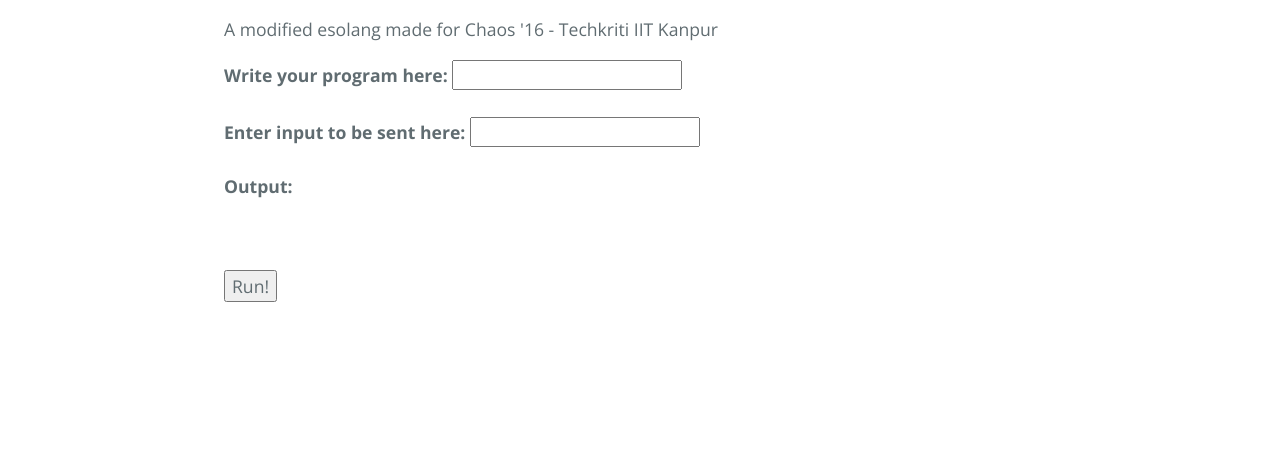
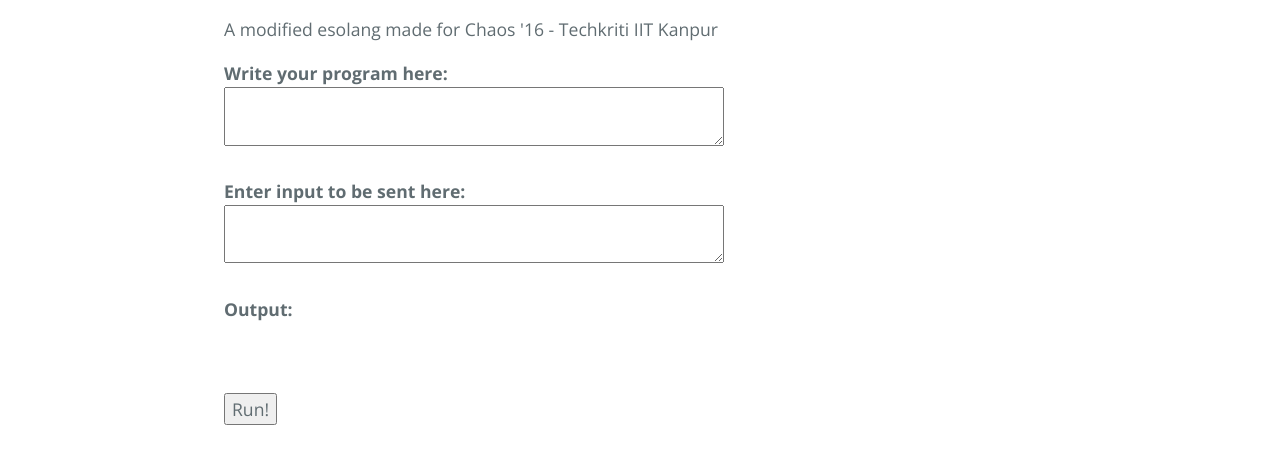
Before and after one commit to sakshamsharma/abcd-esolang, a plain HTML site: page interpreter.html in a window 1280 px wide. Shown: the part 511-968 px from the top of the page. Before the commit the page ends 845 px from the top, so only its background shows below. Drawn offline with nearby package versions, Linux system fonts and the light colour scheme.

Commit message:
Changed interpreter input to textarea

```diff
--- a/interpreter.html
+++ b/interpreter.html
@@ -29,10 +29,10 @@
 
       <div id="inter">
         <script src="abcd.js"></script>
-        <strong>Write your program here:</strong>
-        <input id="program"><BR/><BR/>
-        <strong>Enter input to be sent here:</strong>
-        <input id="input"><BR/><BR/>
+        <strong>Write your program here:</strong><BR/>
+        <textarea id="program" style='min-width:500px;'></textarea><BR/><BR/>
+        <strong>Enter input to be sent here:</strong><BR/>
+        <textarea id="input" style='min-width:500px;'></textarea><BR/><BR/>
         <strong>Output:</strong>
         <p id="output"></p><BR/><BR/>
         <button onclick="run()">Run!</button>
```
